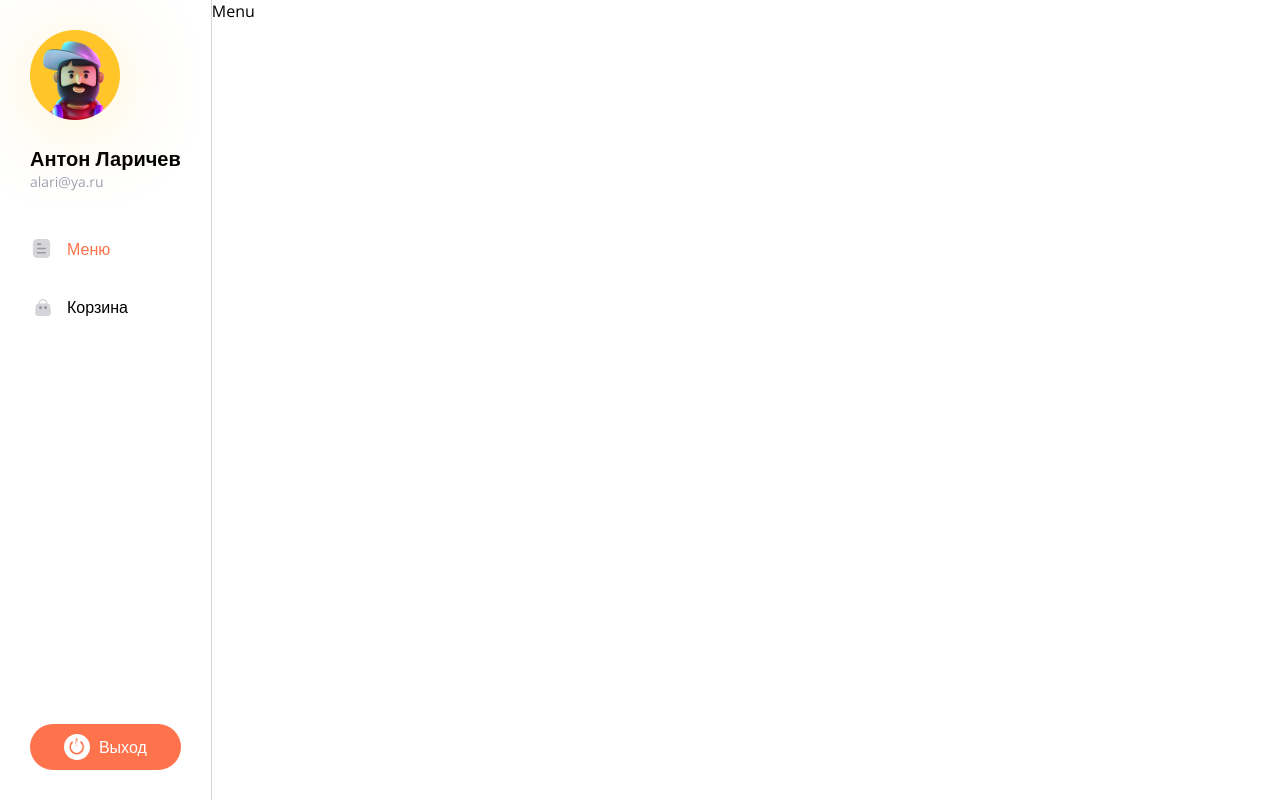
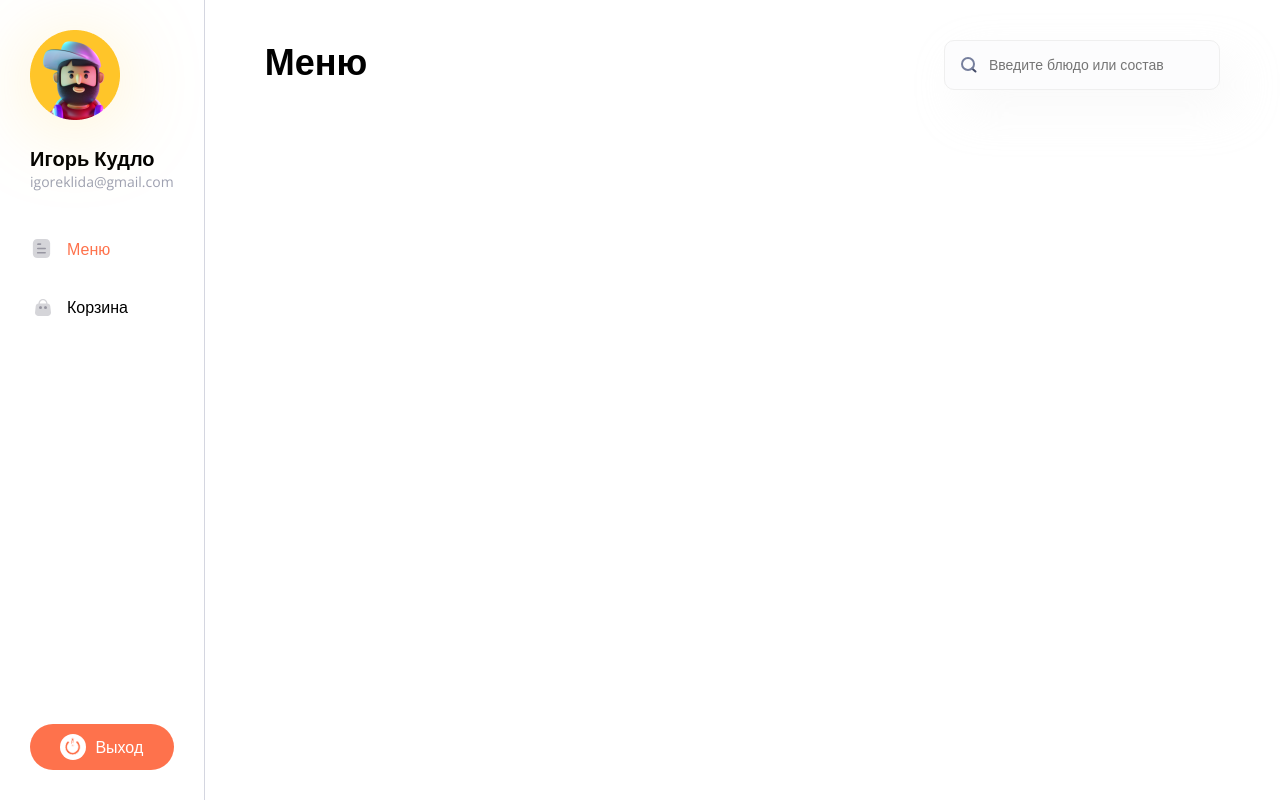
Before and after one commit to IgorKudlo/pizza-app, a React (Vite) app: page / in a window 1280 px wide. Built offline with nearby package versions, Linux system fonts and the light colour scheme.

Commit message:
Heading, Search

```diff
--- /dev/null
+++ b/src/components/Heading/Heading.module.scss
@@ -0,0 +1,8 @@
+.h1 {
+    color: var(--text-color);
+    font-size: 36px;
+    font-style: normal;
+    font-weight: 600;
+    line-height: 120%;
+    margin: 0;
+}
--- /dev/null
+++ b/src/components/Heading/Heading.props.ts
@@ -0,0 +1,3 @@
+import { HTMLAttributes, PropsWithChildren } from 'react';
+
+export interface HeadingProps extends PropsWithChildren, HTMLAttributes<HTMLHeadingElement> {}
--- /dev/null
+++ b/src/components/Heading/Heading.tsx
@@ -0,0 +1,11 @@
+import styles from './Heading.module.scss';
+import cn from 'classnames';
+import { HeadingProps } from './Heading.props';
+
+export const Heading = (props: HeadingProps) => {
+  const { children, className, ...otherProps } = props;
+
+  return (
+    <h1 className={cn(className, styles['h1'])} {...otherProps}>{children}</h1>
+  );
+};
--- /dev/null
+++ b/src/components/Heading/index.ts
@@ -0,0 +1 @@
+export { Heading } from './Heading';
--- /dev/null
+++ b/src/components/Search/Search.module.scss
@@ -0,0 +1,22 @@
+.input {
+  font-size: 14px;
+  font-style: normal;
+  font-weight: 400;
+  color: var(--text-color);
+  background-color: #FCFCFD;
+  border: 1px solid #EFEFEF;
+  box-shadow: 15px 20px 45px 0 rgba(233, 233, 233, 0.25);
+  border-radius: 10px;
+  padding: 16px 30px 16px 44px;
+  min-width: 200px;
+}
+
+.input-wrapper {
+  position: relative;
+}
+
+.icon {
+  position: absolute;
+  left: 17px;
+  top: 17px;
+}
--- /dev/null
+++ b/src/components/Search/Search.props.ts
@@ -0,0 +1,5 @@
+import { InputHTMLAttributes } from 'react';
+
+export interface SearchProps extends InputHTMLAttributes<HTMLInputElement> {
+  isValid?: boolean;
+}
--- /dev/null
+++ b/src/components/Search/Search.tsx
@@ -0,0 +1,17 @@
+import styles from './Search.module.scss';
+import { forwardRef } from 'react';
+import cn from 'classnames';
+import { SearchProps } from './Search.props';
+
+export const Search = forwardRef<HTMLInputElement, SearchProps>((props, ref) => {
+  const { isValid = true, className, ...otherProps } = props;
+
+  return (
+    <div className={styles['input-wrapper']}>
+      <input ref={ref} className={cn(styles['input'], className, {
+        [styles['invalid']]: isValid
+      })} {...otherProps} />
+      <img className={styles['icon']} src='/search-icon.svg' alt='Иконка лупы' />
+    </div>
+  );
+});
--- /dev/null
+++ b/src/components/Search/index.ts
@@ -0,0 +1 @@
+export { Search } from './Search';
--- a/src/layout/Menu/Layout.module.scss
+++ b/src/layout/Menu/Layout.module.scss
@@ -65,3 +65,8 @@
   line-height: normal;
   color: #9EA1B1;
 }
+
+.content {
+  padding: 40px 60px;
+  width: 100%;
+}
--- a/src/layout/Menu/Layout.tsx
+++ b/src/layout/Menu/Layout.tsx
@@ -9,8 +9,8 @@ export const Layout = () => {
       <div className={styles['sidebar']}>
         <div className={styles['user']}>
           <img className={styles['avatar']} src="/avatar.png" alt="Аватар пользователя" />
-          <div className={styles['name']}>Антон Ларичев</div>
-          <div className={styles['email']}>alari@ya.ru</div>
+          <div className={styles['name']}>Игорь Кудло</div>
+          <div className={styles['email']}>igoreklida@gmail.com</div>
         </div>
         <div className={styles['menu']}>
           <NavLink
@@ -34,7 +34,7 @@ export const Layout = () => {
           Выход
         </Button>
       </div>
-      <div>
+      <div className={styles['content']}>
         <Outlet />
       </div>
     </div>
--- /dev/null
+++ b/src/pages/Menu/Menu.module.scss
@@ -0,0 +1,4 @@
+.head {
+  display: flex;
+  justify-content: space-between;
+}
--- a/src/pages/Menu/Menu.tsx
+++ b/src/pages/Menu/Menu.tsx
@@ -1,7 +1,13 @@
+import styles from './Menu.module.scss';
+import { Heading } from '@/components/Heading';
+import { Search } from '@/components/Search';
+
+
 export const Menu = () => {
   return (
-    <div>
-      Menu
+    <div className={styles['head']}>
+      <Heading>Меню</Heading>
+      <Search placeholder='Введите блюдо или состав'/>
     </div>
   );
 };
```
Also changed, not shown: public/search-icon.svg (added).
